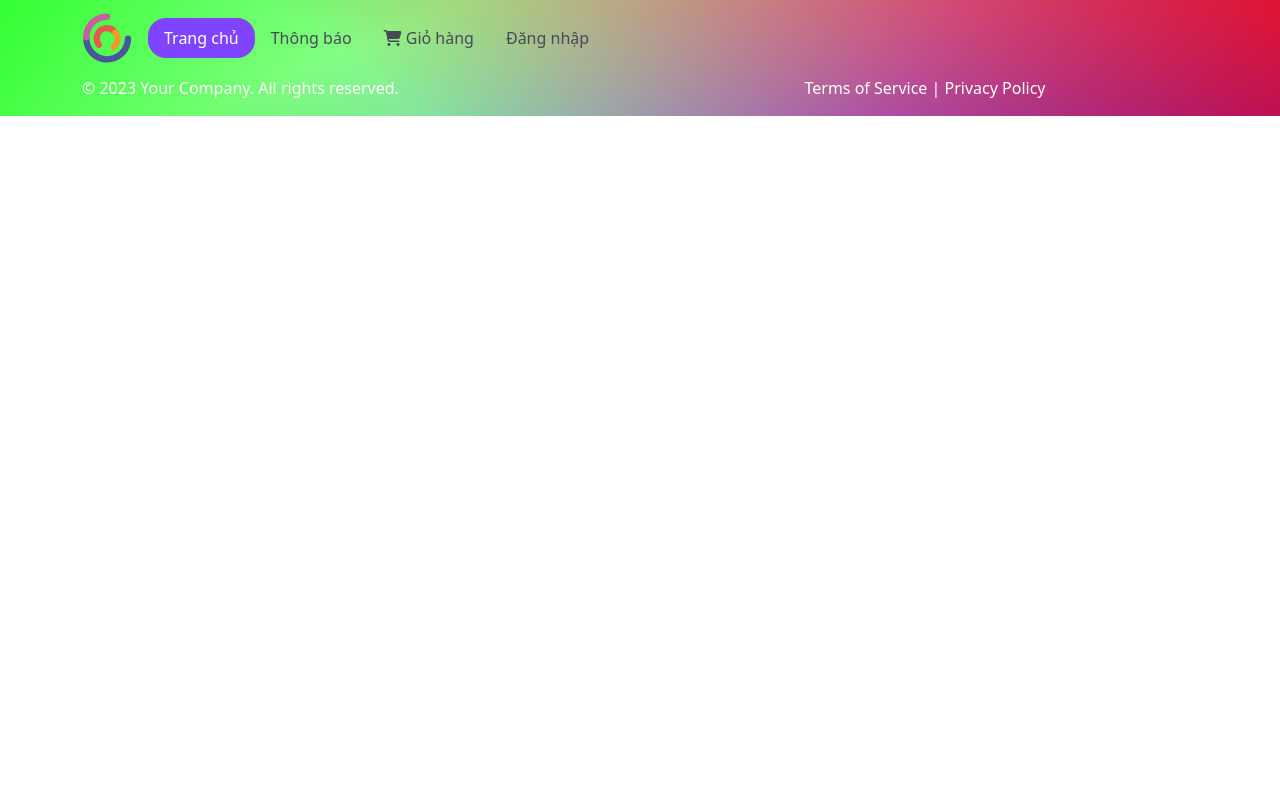
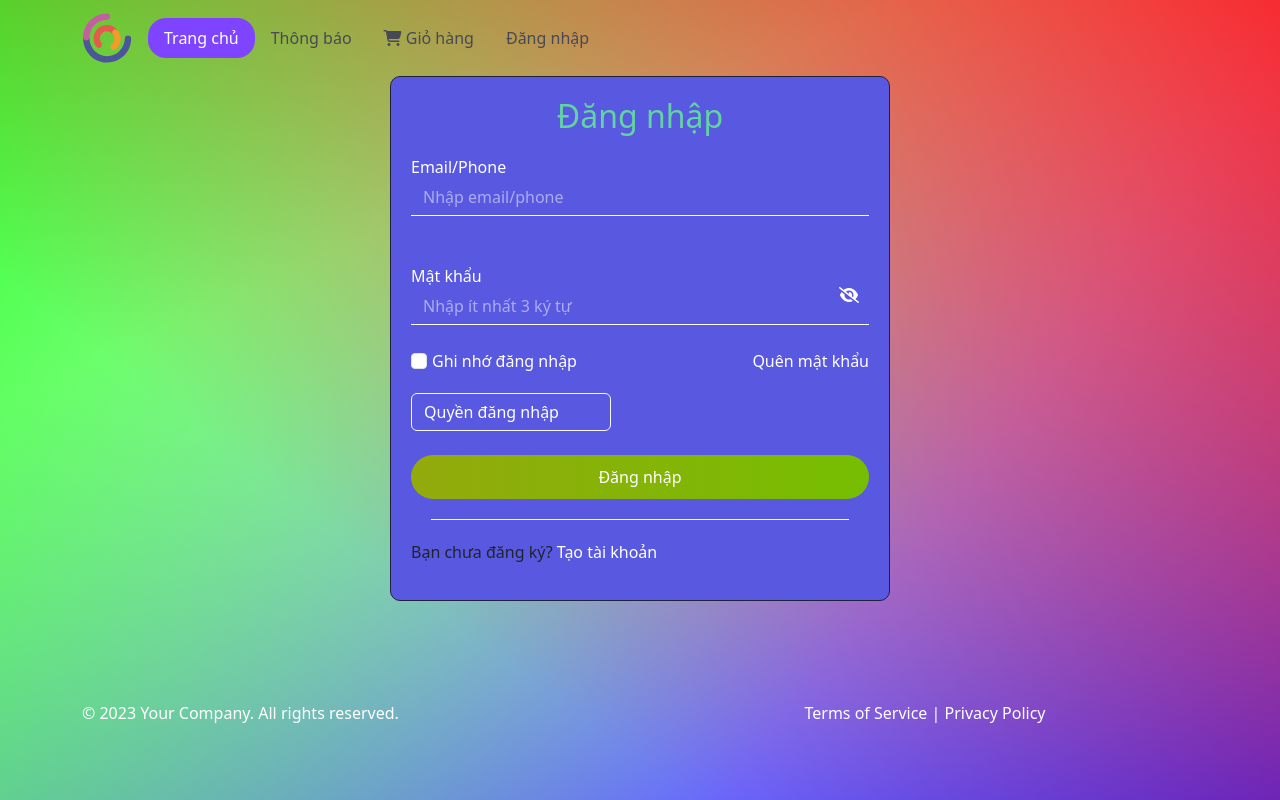
Before and after one commit to danhNg08101997/shop-circle-app-angular, an Angular app: page / in a window 1280 px wide. Built offline with nearby package versions, Linux system fonts and the light colour scheme.

Commit message:
login-page

```diff
--- a/src/app/pages/login/login.component.html
+++ b/src/app/pages/login/login.component.html
@@ -1,7 +1,61 @@
 <div class="login-page">
-    <app-header></app-header>
-    <div class="container">
-
+  <app-header></app-header>
+  <div class="container">
+    <div class="row">
+      <div class="col-md-6 offset-md-3">
+        <div class="login-form mx-auto">
+          <h2 class="login-header">Đăng nhập</h2>
+          <div class="form-group">
+            <label class="text-white" for="email">Email/Phone</label>
+            <input
+              type="text"
+              class="form-control"
+              id="email"
+              placeholder="Nhập email/phone"
+            />
+            <div class="divider-nospace"></div>
+          </div>
+          <div class="mt-5"></div>
+          <div class="form-group password-field">
+            <label class="text-white" for="password">Mật khẩu</label>
+            <input
+              type="password"
+              class="form-control"
+              id="password"
+              placeholder="Nhập ít nhất 3 ký tự"
+            />
+            <!-- <i class="fa-solid fa-eye password-toggle"></i> -->
+            <i class="fa-solid fa-eye-slash password-toggle"></i>
+            <div class="divider-nospace"></div>
+          </div>
+          <div class="mt-4"></div>
+          <div class="form-group">
+            <div class="form-check checkbox-text">
+              <span class="d-flex">
+                <input type="checkbox" class="form-check-input" id="remember" />
+                <label for="remember" class="form-check-label text-start"
+                  >Ghi nhớ đăng nhập</label
+                >
+              </span>
+              <a href="#" class="register-link">Quên mật khẩu</a>
+            </div>
+          </div>
+          <div class="form-group">
+            <select class="form-control access-right">
+              <option selected disabled>Quyền đăng nhập</option>
+              <option>Người dùng</option>
+              <option>Quản trị viên</option>
+            </select>
+          </div>
+          <button class="login-button mt-4">Đăng nhập</button>
+          <div class="divider"></div>
+          <p>
+            Bạn chưa đăng ký?
+            <span><a href="#" class="register-link">Tạo tài khoản</a></span>
+          </p>
+        </div>
+      </div>
     </div>
-    <app-footer></app-footer>
+  </div>
+  <app-footer></app-footer>
 </div>
--- a/src/app/pages/login/login.component.scss
+++ b/src/app/pages/login/login.component.scss
@@ -1,5 +1,5 @@
 .login-page {
-  height: 100%;
+  height: 100vh;
   background: linear-gradient(
       217deg,
       rgba(255, 0, 0, 0.8),
@@ -12,4 +12,92 @@
     //   color: #fff;
     padding: 20px;
   }
+  .login-form {
+    margin-bottom: 100px;
+    background-color: rgb(88, 88, 224);
+    border-radius: 10px;
+    padding: 20px;
+    max-width: 500px;
+    border: 1px solid rgb(32, 34, 60);
+    align-items: center;
+    justify-content: center;
+  }
+  .login-header{
+    text-align: center;
+    color: rgb(98, 211, 162);
+    margin-bottom: 20px;
+  }
+  .form-control{
+    background-color: transparent;
+    border: none;
+    color: #fff;
+    border-color: transparent;
+    &::placeholder{
+      color: #fff;
+      opacity: 0.5;
+    }
+  }
+  .divider-nospace{
+    border-top: 1px solid #fff;
+  }
+  .password-field{
+    position: relative;
+  }
+  .password-toggle{
+    position: absolute;
+    top: 50%;
+    right: 10px;
+    transform: translateY(-50%);
+    color: rgb(255, 255, 255);
+    cursor: pointer;
+  }
+  .checkbox-text{
+    color: #fff;
+    display: flex;
+    justify-content: space-between;
+    align-items: center;
+    margin-top: 10px;
+  }
+  .checkbox-text input[type="checkbox"]:checked{
+    border-color: #fff;
+    background-color: rgb(233, 66, 178);
+  }
+  .form-check-input{
+    margin-right: 5px;
+  }
+  .register-link{
+    color: #fff;
+    text-decoration: none;
+    &:hover{
+      color: black;
+    }
+  }
+  .access-right{
+    margin-top: 20px;
+    width: 200px;
+    color: #fff;
+    border: 1px solid rgb(248, 248, 248);
+    &:focus{
+      border: 1px solid rgb(243, 243, 243);
+    }
+  }
+  option {
+    background-color: #f9f9f9;
+    color: #333;
+    padding: 10px;
 }
+.login-button{
+  background: linear-gradient(to right, rgb(147, 170, 13), rgb(118, 190, 1));
+  color: #fff;
+  border-radius: 30px;
+  width: 100%;
+  padding: 10px 0;
+  margin-top: 20px;
+  border:none
+}
+.divider{
+  height: 1px;
+  background-color: #f9f9f9;
+  margin: 20px;
+}
+}
```
